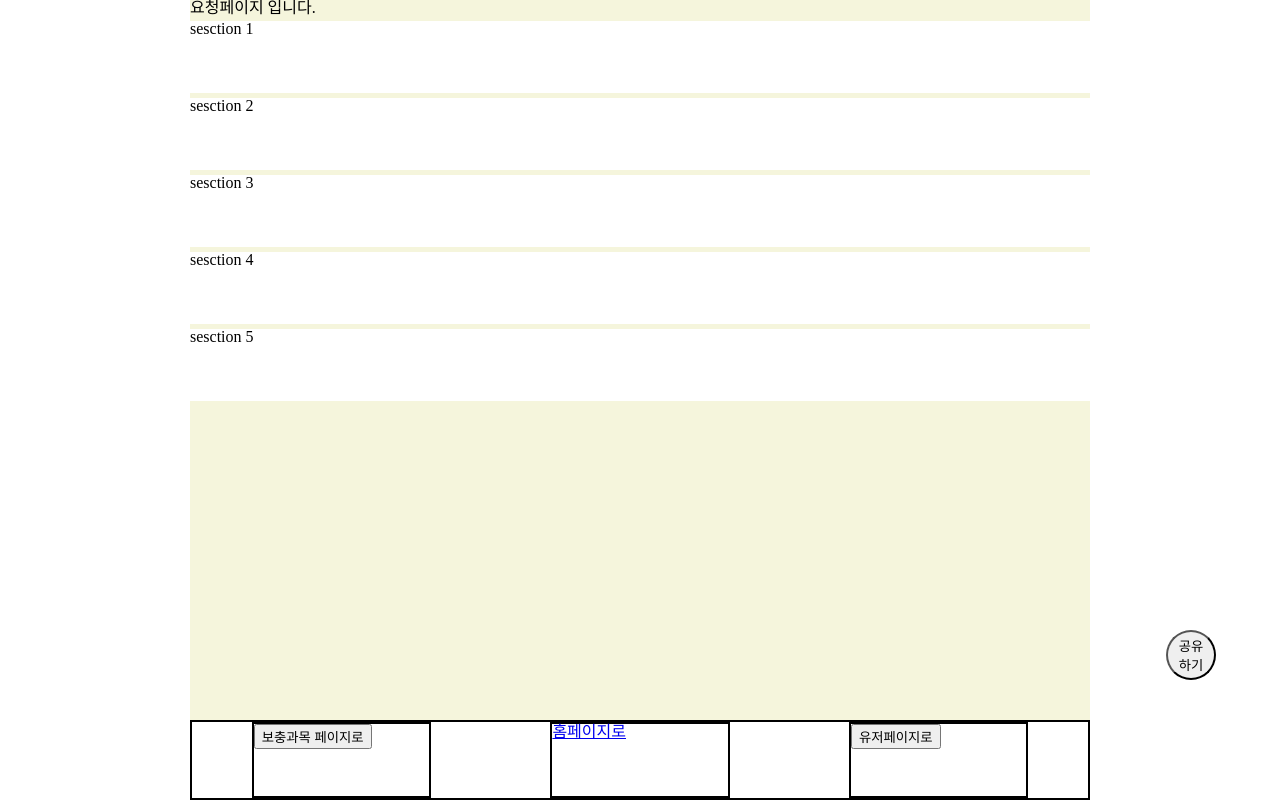
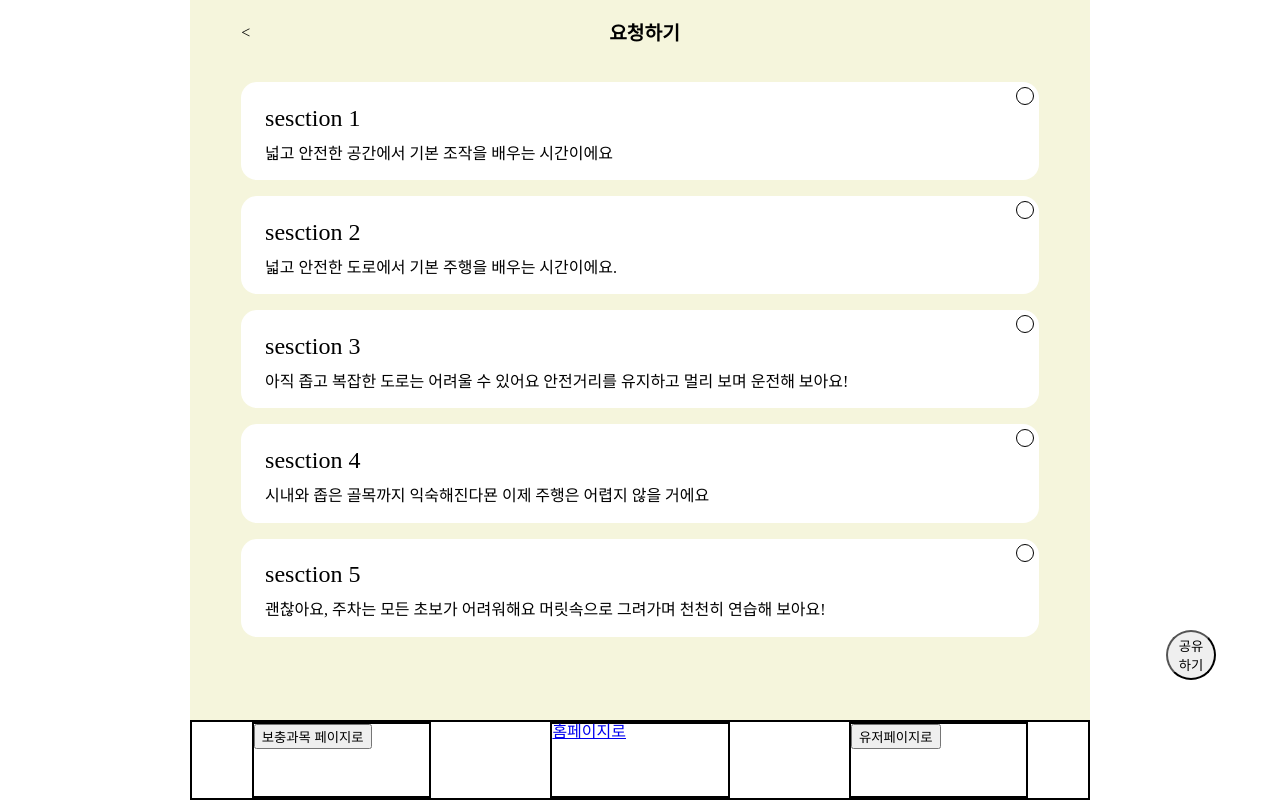
Before and after one commit to SWM-AtoZ/friendrive-client, a React (Create React App) app: page /request in a window 1280 px wide. Built offline with nearby package versions, Linux system fonts and the light colour scheme; no server answers.

Commit message:
Add RequestPage CSS, Function

```diff
--- a/src/componenets/commonList/commonlist.module.css
+++ b/src/componenets/commonList/commonlist.module.css
@@ -2,7 +2,7 @@
     box-sizing: border-box;
     width: 90%;
     height: 7.5vh;
-    border-radius: 10px;
+    border-radius: 1rem;
     background-color: dodgerblue;
     margin-bottom: 5px;
     padding-left: 3vw;
--- a/src/pages/home/Home.js
+++ b/src/pages/home/Home.js
@@ -36,13 +36,14 @@ function Home() {
   }
 
   const isLogin = () => {
-    if(cookies.token){
-      navigate('/request')
-    }
-    else{
-      alert('로그인이 필요힌 서비스입니다');
-      navigate('/login')
-    }
+    navigate('/request')
+    // if(cookies.token){
+    //   navigate('/request')
+    // }
+    // else{
+    //   alert('로그인이 필요힌 서비스입니다');
+    //   navigate('/login')
+    // }
   }
 
   const ShareTeacher = () => {
--- a/src/pages/request/Request.js
+++ b/src/pages/request/Request.js
@@ -1,25 +1,46 @@
 import style from './request.module.css';
+import '../../global.css';
 import { useOutletContext } from 'react-router-dom';
+import { useRef } from 'react';
+import TopNavi from '../../componenets/topNavi/TopNavi';
 
 const Request = () => {
 const curriculum = useOutletContext().curriculum.curriculum;
-
+const checkRef = useRef([]);
+console.log(curriculum)
 //섹션의 수만큼의 크기를 가진 배열을 생성 추후에 해당 배열의 true 섹션만 쿼리스트링으로 표기
 const itemCheck = new Array(5).fill(false);
 
 const clickbox = (e) =>{ //섹션박스 누르면 체크상태 변경, 각 섹션의 체크상태 itemCheck에 표시.
+    var click_section;
     if(e.target.id){
-        const click_section = e.target.id;
-        if(!itemCheck[click_section]){
-            e.target.children[1].style.backgroundColor = 'dodgerblue';
+            click_section = e.target.id;
+            if(!itemCheck[click_section]){
+                checkRef.current[click_section].style.backgroundColor = 'dodgerblue';
 
+            }
+            else{
+                checkRef.current[click_section].style.backgroundColor = 'white';
+
+            }
+            itemCheck[click_section] = !itemCheck[click_section];
+            console.log(itemCheck);
         }
         else{
-            e.target.children[1].style.backgroundColor = 'white';
+            click_section = e.target.parentElement.id;
+            if(!itemCheck[click_section]){
+                checkRef.current[click_section].style.backgroundColor = 'dodgerblue';
 
+            }
+            else{
+                checkRef.current[click_section].style.backgroundColor = 'white';
+
+            }
+            itemCheck[click_section] = !itemCheck[click_section];
+            console.log(itemCheck);
         }
-        itemCheck[click_section] = !itemCheck[click_section];
-    }
+
+
 }
 
 const ShareTeacher = () => {
@@ -34,15 +55,18 @@ const ShareTeacher = () => {
     }
   }
 
-    return(<div className={style.container}>
-        <h1>요청페이지 입니다.</h1>
-        {curriculum.map((item)=>(
-           <div id={item.days-1} className={style.checkcontainer} onClick={clickbox}>
-           <h1>sesction {item.days}</h1>
-           <div className={style.checkbox}></div>
+    return(
+    <div className='common_list_container'>
+        <TopNavi title={'요청하기'}/>
+        <div className={style.request_list_innerbox}>
+        {curriculum.map((item, idx)=>(
+           <div id={idx} className={style.checkcontainer} onClick={clickbox}>
+            <p className={style.section_title}>sesction {item.days}</p>
+            <div ref={el => checkRef.current[idx] = el} className={style.checkbox}></div>
+            <div className={style.section_description}>{item.summary}</div>
            </div>
         ))}
-
+        </div>
         <button className={style.share_button} onClick={ShareTeacher}>공유하기</button>
     </div>)
 }
--- a/src/pages/request/request.module.css
+++ b/src/pages/request/request.module.css
@@ -1,17 +1,34 @@
 
-.container{
+.request_list_innerbox{
+    box-sizing: border-box;
+    padding-left: 4vw;
+    padding-right: 4vw;
     width: 100%;
-    height:100%;
+    height: 95%;
+    display: flex;
+    flex-direction: column;
+    align-items: center;
 }
 .checkcontainer{
-    margin-top: 5px;
+    margin-top: 2vh;
     width: 100%;
-    height:10%;
+    height:15%;
+    border-radius: 1rem;
     position: relative;
     background-color: white;
 }
+
+.section_title{
+    display:inline-block;
+    margin-left: 3%;
+    margin-top: 3%;
+    font-size: 1.5rem;
+}
+
 .checkbox{
     border-radius: 50%;
+    border:1px;
+    border-style: solid;
     width:1em;
     height: 1em;
     position: absolute;
@@ -23,6 +40,15 @@
     transition: all ease-in-out 0.3s;
 }
 
+.section_description{
+    width:100%;
+    box-sizing: border-box;
+    margin-top: 2%;
+    padding-left: 3%;
+    padding-right: 7%;
+    font-size: 1rem;
+}
+
 .share_button{
     position: fixed;
     bottom: 15%;
```
Also changed, not shown: src/global.css (line endings or trailing spaces).
